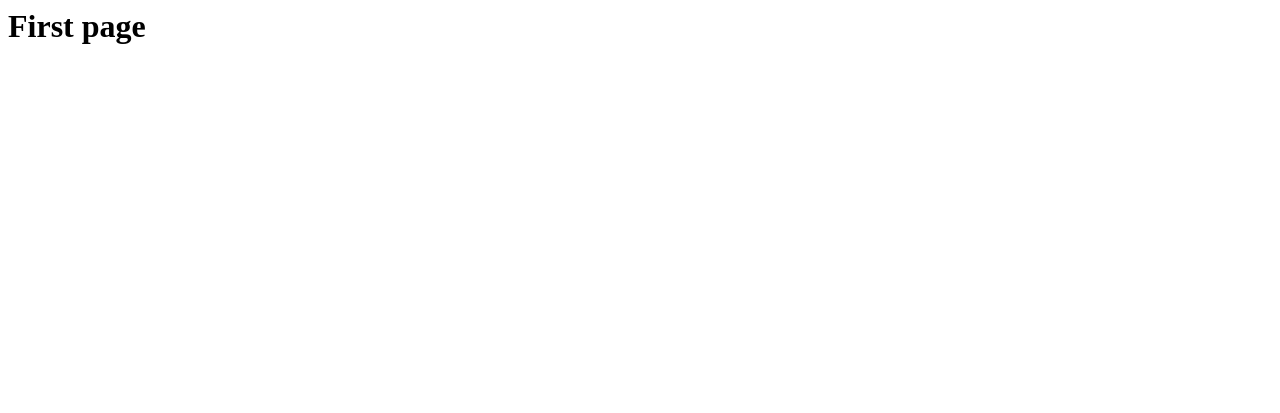
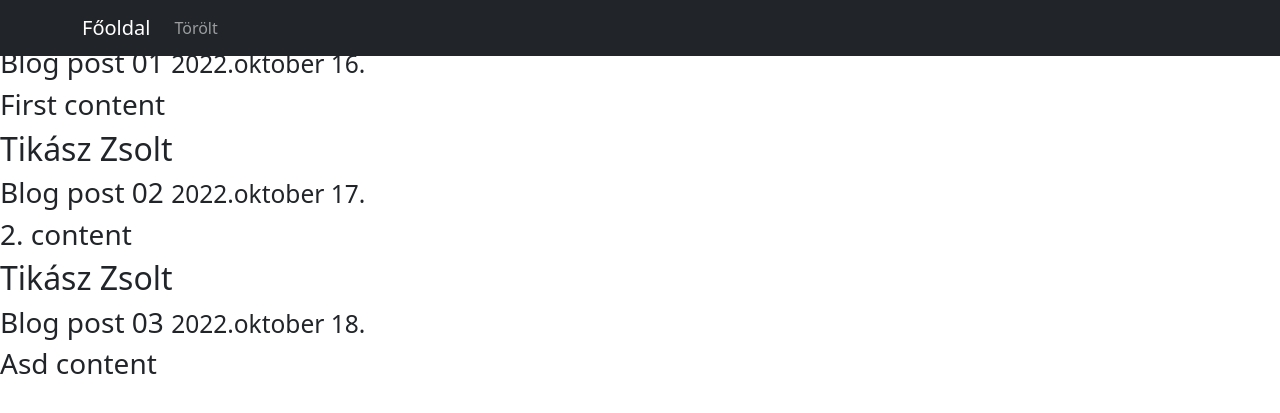
Before and after one commit to ALamros/2022_django_tikasz_homework, a Django app: page / in a window 1280 px wide. Before the commit the part shown is almost empty. Shown: the top 413 px of the page. Run offline with Django 3.2, Linux system fonts and the light colour scheme.

Commit message:
template structure implement

```diff
--- /dev/null
+++ b/test_page/templates/base/navbar.html
@@ -0,0 +1,18 @@
+{% block content %}
+
+<nav class="navbar navbar-dark navbar-expand-md bg-dark fixed-top">
+    <div class="container">
+    <a class="navbar-brand mr-4" href="{% url 'blog-fpage' %}">Főoldal</a>
+    <button class="navbar-toggler" type="button" data-toggle="collapse" data-target="#navbarToggle" aria-controls="navbarToggle" aria-expanded="false" aria-label="Toggle navigation">
+    <span class="navbar-toggler-icon"></span>
+    </button>
+    <div class="collapse navbar-collapse" id="navbarToggle">
+        <div class="navbar-nav mr-auto">
+
+        <a class="nav-item nav-link" href="{% url 'blog-secpage' %}">Törölt</a>
+        </div>
+    </div>
+    </div>
+</nav>
+
+{% endblock content %}
--- /dev/null
+++ b/test_page/templates/tpage/base.html
@@ -0,0 +1,18 @@
+<!DOCTYPE html>
+<html lang="en">
+<head>
+
+    <meta charset="utf-8">
+    <meta name="viewport" content="width=device-width, initial-scale=1">
+
+    <link href="https://cdn.jsdelivr.net/npm/bootstrap@5.0.2/dist/css/bootstrap.min.css" rel="stylesheet" integrity="sha384-EVSTQN3/azprG1Anm3QDgpJLIm9Nao0Yz1ztcQTwFspd3yD65VohhpuuCOmLASjC" crossorigin="anonymous">
+
+    <title>Django project</title>
+</head>
+<body>
+    <script src="https://cdn.jsdelivr.net/npm/bootstrap@5.0.2/dist/js/bootstrap.bundle.min.js" integrity="sha384-MrcW6ZMFYlzcLA8Nl+NtUVF0sA7MsXsP1UyJoMp4YLEuNSfAP+JcXn/tWtIaxVXM" crossorigin="anonymous"></script>
+    {% include 'base/navbar.html' %}
+    {% block content %}
+    {% endblock content %}
+</body>
+</html>
--- a/test_page/templates/tpage/first.html
+++ b/test_page/templates/tpage/first.html
@@ -1 +1,11 @@
-<h1>First page</h1>
+{% extends 'tpage/base.html' %}
+{% block content %}
+
+    {% for post in posts %}
+        <h2>{{ post.author }}</h2>
+        <h3>{{ post.title }} <small>{{ post.date_posted }}</small></h3>
+        <h3>{{ post.content }}</h3>
+    {% endfor %}
+
+
+{% endblock content %}
--- a/test_page/tpage/urls.py
+++ b/test_page/tpage/urls.py
@@ -2,6 +2,6 @@ from django.urls import path
 from .views import fpage, secpage
 
 urlpatterns = [
-    path('', fpage, name="blog-home"),
-    path('secpage', secpage, name="blog-about")
+    path('', fpage, name="blog-fpage"),
+    path('secpage', secpage, name="blog-secpage")
 ]
--- a/test_page/tpage/views.py
+++ b/test_page/tpage/views.py
@@ -1,8 +1,32 @@
 from django.shortcuts import render
 from django.http import HttpResponse
 
+posts = [
+    {
+        'author': 'Tikász Zsolt',
+        'title': 'Blog post 01',
+        'content': 'First content',
+        'date_posted': '2022.oktober 16.'
+    },
+    {
+        'author': 'Tikász Zsolt',
+        'title': 'Blog post 02',
+        'content': '2. content',
+        'date_posted': '2022.oktober 17.'
+    },
+    {
+        'author': 'Tikász Zsolt',
+        'title': 'Blog post 03',
+        'content': 'Asd content',
+        'date_posted': '2022.oktober 18.'
+    }
+]
+
 def fpage(request):
-    return render(request, 'tpage/first.html')
+    context = {
+        'posts': posts
+    }
+    return render(request, 'tpage/first.html', context=context)
 
 def secpage(request):
     return render(request, 'tpage/secpage.html')
```
Also changed, not shown: test_page/templates/tpage/secpage.html (+6 -1 lines).
